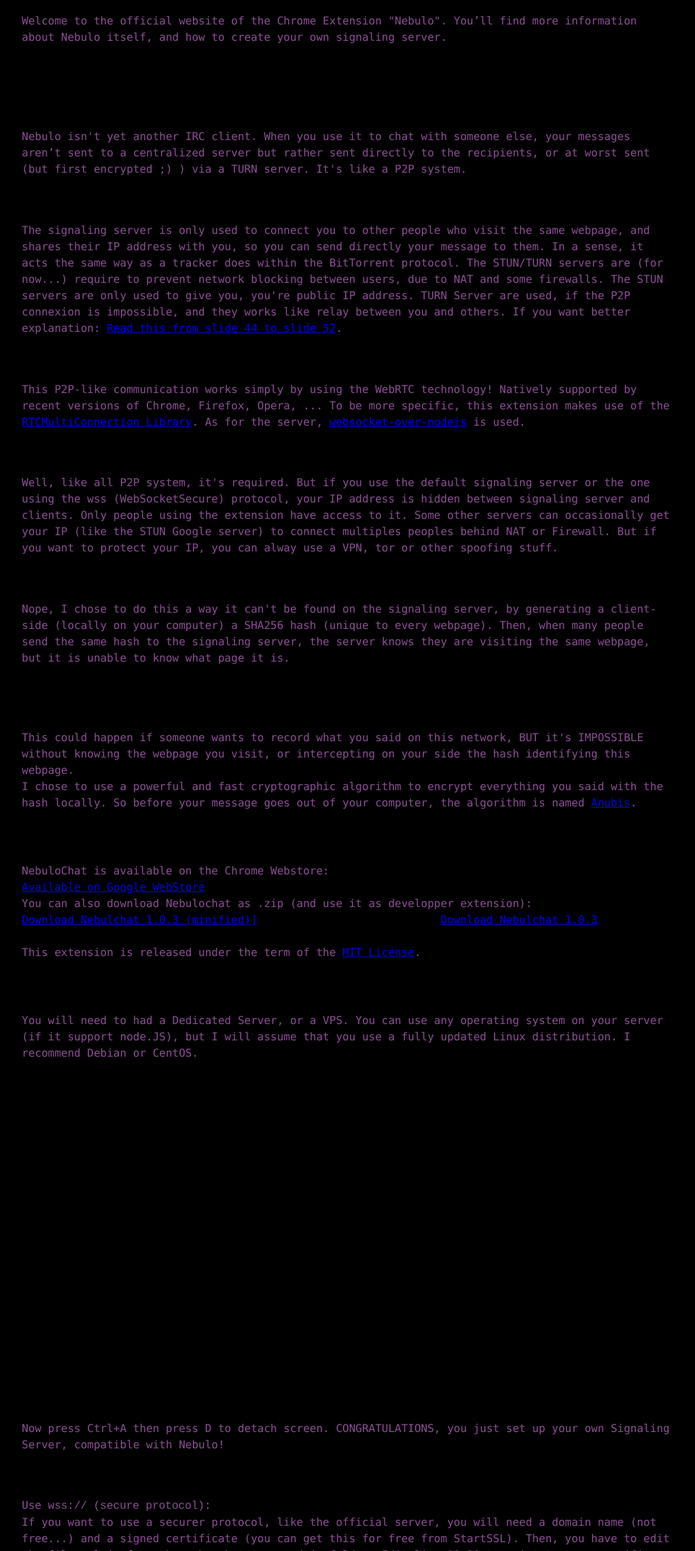
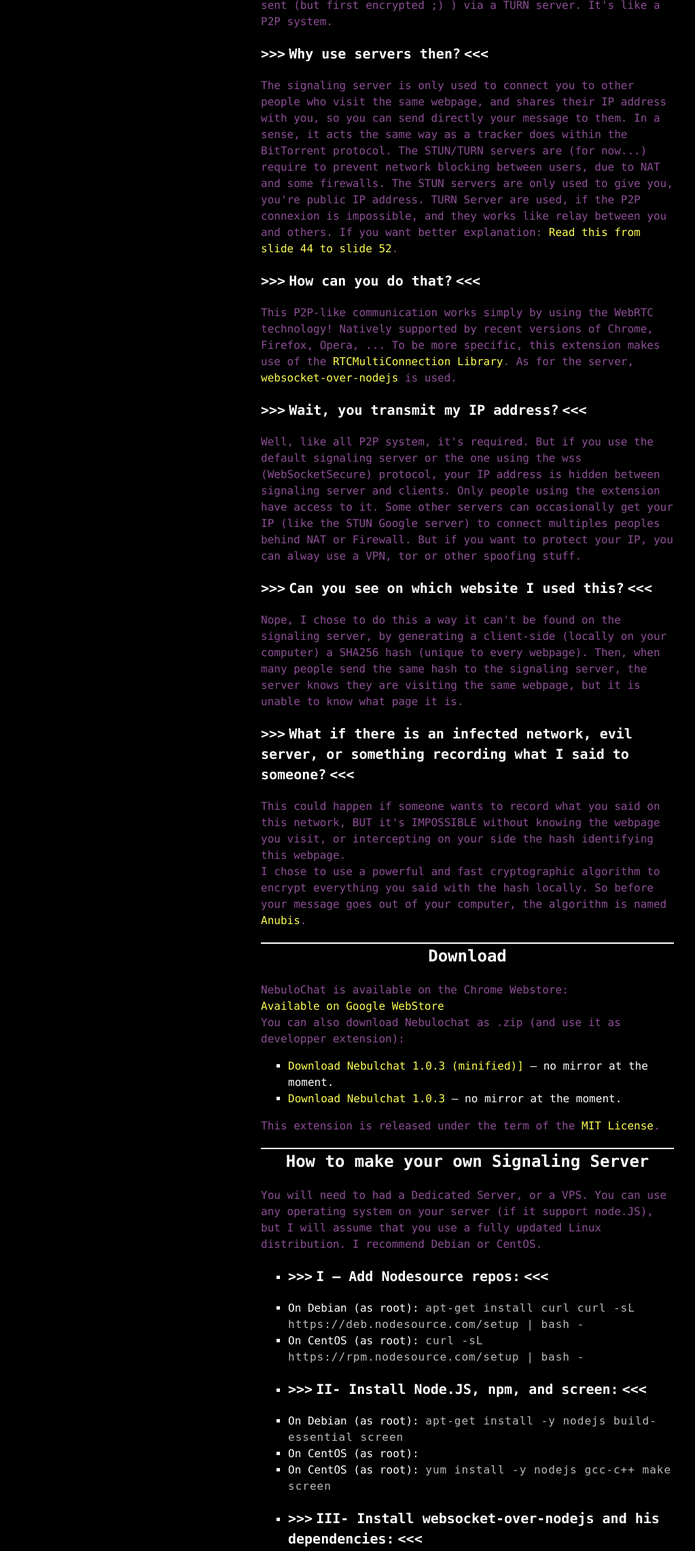
Before and after one commit to clementgalidie/nebulo-chat, a plain HTML site: page index.html in a window 1280 px wide. Shown: the part 519-2800 px from the top of the page at 68% size, without its empty margins (128-1151 px from the left). Drawn offline with Linux system fonts and the light colour scheme.

Commit message:
Updated index.html + added a logo

```diff
--- a/index.html
+++ b/index.html
@@ -1,136 +1,156 @@
 <!DOCTYPE html>
 <html lang="en" dir="ltr">
+
 <head>
   <meta charset="UTF-8">
   <title>Nebulochat</title>
   <link rel="stylesheet" href="assets/css/styles.css">
 </head>
+
 <body>
   <div class="ncWrapper">
+    <div class="ncLogoMenu">
       <img src="assets/img/nebulo.png" alt="Nebulochat" class="logo" width="316" height="210">
       <nav class="ncMenuWrapper" role="navigation">
         <ul class="ncMenu">
-        <li class="ncMenu-item"><a href="" class="ncMenu-link">Home</a></li>
-        <li class="ncMenu-item"><a href="" class="ncMenu-link">About</a></li>
-        <li class="ncMenu-item"><a href="" class="ncMenu-link">Download</a></li>
-        <li class="ncMenu-item"><a href="" class="ncMenu-link">How to make a signaling server</a></li>
-        <li class="ncMenu-item"><a href="" class="ncMenu-link">Special thanks</a></li>
+          <li class="ncMenu-item"><a href="" class="ncMenu-link">Home</a>
+          </li>
+          <li class="ncMenu-item"><a href="" class="ncMenu-link">About</a>
+          </li>
+          <li class="ncMenu-item"><a href="" class="ncMenu-link">Download</a>
+          </li>
+          <li class="ncMenu-item"><a href="" class="ncMenu-link">How to make a signaling server?</a>
+          </li>
+          <li class="ncMenu-item"><a href="" class="ncMenu-link">Special thanks</a>
+          </li>
         </ul>
       </nav>
-    <main role="main">
-      <h1>NEBULOchat</h1>
-<p>Welcome to the official website of the Chrome Extension "Nebulo".
-You’ll find more information about Nebulo itself, and how to create your own signaling server.</p>
+    </div>
+    <main class="ncContent" role="main">
+      <h1 class="ncContent-title">nebulo<span>chat</span></h1>
+      <p>Welcome to the official website of the Chrome Extension "Nebulo". You’ll find more information about Nebulo itself, and how to create your own signaling server.</p>
+      <section class="ncSection">
+        <header class="ncSection-header">
+          <h2 class="nc-subTitle">About</h2>
+          <h3 class="nc-subSubTitle">What makes Nebulo special?</h3>
+        </header>
+        <p>Nebulo isn't yet another IRC client. When you use it to chat with someone else, your messages aren’t sent to a centralized server but rather sent directly to the recipients, or at worst sent (but first encrypted ;) ) via a TURN server. It's like a P2P system.</p>
 
-      <h2>About</h2>
-<h3>What makes Nebulo special?</h3>
-<p>Nebulo isn't yet another IRC client. When you use it to chat with someone else, your messages aren’t sent to a centralized server but rather sent directly to the recipients, or at worst sent (but first encrypted ;) ) via a TURN server.
-  It's like a P2P system.</p>
+        <h3 class="nc-subSubTitle">Why use servers then?</h3>
+        <p>The signaling server is only used to connect you to other people who visit the same webpage, and shares their IP address with you, so you can send directly your message to them. In a sense, it acts the same way as a tracker does within the BitTorrent protocol. The STUN/TURN servers are (for now...) require to prevent network blocking between users, due to NAT and some firewalls. The STUN servers are only used to give you, you're public IP address. TURN Server are used, if the P2P connexion is impossible, and they works like relay between you and others. If you want better explanation: <a href="http://io13webrtc.appspot.com/#44">Read this from slide 44 to slide 52</a>.</p>
 
-<h3>Why use servers then?</h3>
-<p>The signaling server is only used to connect you to other people who visit the same webpage, and shares their IP address with you, so you can send directly your message to them.
-In a sense, it acts the same way as a tracker does within the BitTorrent protocol.
-The STUN/TURN servers are (for now...) require to prevent network blocking between users, due to NAT and some firewalls.
-The STUN servers are only used to give you, you're public IP address. TURN Server are used, if the P2P connexion is impossible, and they works like relay between you and others.
-If you want better explanation: <a href="http://io13webrtc.appspot.com/#44">Read this from slide 44 to slide 52</a>.</p>
+        <h3 class="nc-subSubTitle">How can you do that?</h3>
+        <p>This P2P-like communication works simply by using the WebRTC technology! Natively supported by recent versions of Chrome, Firefox, Opera, ... To be more specific, this extension makes use of the <a href="http://www.rtcmulticonnection.org/">RTCMultiConnection Library</a>. As for the server, <a href="https://github.com/muaz-khan/WebRTC-Experiment/tree/master/websocket-over-nodejs">websocket-over-nodejs</a> is used.</p>
 
-<h3>How can you do that?</h3>
-<p>This P2P-like communication works simply by using the WebRTC technology! Natively supported by recent versions of Chrome, Firefox, Opera, ...
-To be more specific, this extension makes use of the <a href="http://www.rtcmulticonnection.org/">RTCMultiConnection Library</a>.
-As for the server, <a href="https://github.com/muaz-khan/WebRTC-Experiment/tree/master/websocket-over-nodejs">websocket-over-nodejs</a> is used.</p>
+        <h3 class="nc-subSubTitle">Wait, you transmit my IP address?</h3>
+        <p>Well, like all P2P system, it's required. But if you use the default signaling server or the one using the wss (WebSocketSecure) protocol, your IP address is hidden between signaling server and clients. Only people using the extension have access to it. Some other servers can occasionally get your IP (like the STUN Google server) to connect multiples peoples behind NAT or Firewall. But if you want to protect your IP, you can alway use a VPN, tor or other spoofing stuff.</p>
 
-<h3>Wait, you transmit my IP address?</h3>
-<p>Well, like all P2P system, it's required. But if you use the default signaling server or the one using the wss (WebSocketSecure) protocol, your IP address is hidden between signaling server and clients.
-Only people using the extension have access to it.
-Some other servers can occasionally get your IP (like the STUN Google server) to connect multiples peoples behind NAT or Firewall. But if you want to protect your IP, you can alway use a VPN, tor or other spoofing stuff.</p>
+        <h3 class="nc-subSubTitle">Can you see on which website I used this?</h3>
+        <p>Nope, I chose to do this a way it can't be found on the signaling server, by generating a client-side (locally on your computer) a SHA256 hash (unique to every webpage). Then, when many people send the same hash to the signaling server, the server knows they are visiting the same webpage, but it is unable to know what page it is.</p>
 
-<h3>Can you see on which website I used this?</h3>
-<p>Nope, I chose to do this a way it can't be found on the signaling server, by generating a client-side (locally on your computer) a SHA256 hash (unique to every webpage).
-Then, when many people send the same hash to the signaling server, the server knows they are visiting the same webpage, but it is unable to know what page it is.</p>
-
-<h3>What if there is an infected network, evil server, or something recording what I said to someone?</h3>
-<p>This could happen if someone wants to record what you said on this network,
-BUT it's IMPOSSIBLE without knowing the webpage you visit, or intercepting on your side the hash identifying this webpage.</p>
+        <h3 class="nc-subSubTitle">What if there is an infected network, evil server, or something recording what I said to someone?</h3>
+        <p>This could happen if someone wants to record what you said on this network, BUT it's IMPOSSIBLE without knowing the webpage you visit, or intercepting on your side the hash identifying this webpage.</p>
 
         <p>I chose to use a powerful and fast cryptographic algorithm to encrypt everything you said with the hash locally. So before your message goes out of your computer, the algorithm is named <a href="http://en.wikipedia.org/wiki/Anubis_%28cipher%29">Anubis</a>.</p>
-
-<h2>Download</h2>
+      </section>
+      <section class="ncSection">
+        <header class="ncSection-header">
+          <h2 class="nc-subTitle">Download</h2>
+        </header>
         <p>NebuloChat is available on the Chrome Webstore:</p>
         <a href="https://chrome.google.com/webstore/category/apps">Available on Google WebStore</a>
         <p>You can also download Nebulochat as .zip (and use it as developper extension):</p>
-<a href="nebulochat.com/Nebulo_1.0.3.min.zip">Download Nebulchat 1.0.3 (minified)]</a> – no mirror at the moment.
-<a href="nebulochat.com/Nebulo_1.0.3.zip">Download Nebulchat 1.0.3</a> – no mirror at the moment.
+        <ul class="ncList">
+          <li class="ncList-item"><a class="ncList-link" href="nebulochat.com/Nebulo_1.0.3.min.zip">Download Nebulchat 1.0.3 (minified)]</a> – no mirror at the moment.</li>
+          <li class="ncList-item"><a class="ncList-link" href="nebulochat.com/Nebulo_1.0.3.zip">Download Nebulchat 1.0.3</a> – no mirror at the moment.</li>
+        </ul>
         <p>This extension is released under the term of the <a href="http://opensource.org/licenses/MIT">MIT License</a>.</p>
+      </section>
+      <section class="ncSection">
+        <header class="ncSection-header">
+          <h2 class="nc-subTitle">How to make your own Signaling Server</h2>
+        </header>
+        <p>You will need to had a Dedicated Server, or a VPS. You can use any operating system on your server (if it support node.JS), but I will assume that you use a fully updated Linux distribution. I recommend Debian or CentOS.</p>
 
-<h2>How to make your own Signaling Server</h2>
-<p>You will need to had a Dedicated Server, or a VPS.
-You can use any operating system on your server (if it support node.JS), but I will assume that you use a fully updated Linux distribution.
-I recommend Debian or CentOS.</p>
-
-<ul>
-  <li><h3>I – Add Nodesource repos:</h3></li>
-  <li><span>On Debian (as root):</span>
-    <code>
+        <ul class="ncList">
+          <li class="ncList-item">
+            <h3 class="nc-subSubTitle">I – Add Nodesource repos:</h3>
+          </li>
+          <li class="ncList-item"><span>On Debian (as root):</span>
+            <code class="ncCodeExample">
     apt-get install curl
     curl -sL https://deb.nodesource.com/setup | bash -
     </code>
           </li>
-  <li><span>On CentOS (as root):</span>
-    <code>
+          <li class="ncList-item"><span>On CentOS (as root):</span>
+            <code class="ncCodeExample">
     curl -sL https://rpm.nodesource.com/setup | bash -
     </code>
           </li>
-  <li><h3>II- Install Node.JS, npm, and screen:</h3></li>
-  <li><span>On Debian (as root):</span>
-    <code>
+          <li class="ncList-item">
+            <h3 class="nc-subSubTitle">II- Install Node.JS, npm, and screen:</h3>
+          </li>
+          <li class="ncList-item"><span>On Debian (as root):</span>
+            <code class="ncCodeExample">
     apt-get install -y nodejs build-essential screen
     </code>
           </li>
-  <li><span>On CentOS (as root):</span>
-    <code>
+          <li class="ncList-item"><span>On CentOS (as root):</span>
+            <li class="ncList-item"><span>On CentOS (as root):</span>
+              <code class="ncCodeExample">
     yum install -y nodejs gcc-c++ make screen
     </code>
             </li>
-  <li><h3>III- Install websocket-over-nodejs and his dependencies:</h3>
-    <ul>
-      <li><code>npm install node-static</code></li>
-      <li><code>npm install websocket</code></li>
-      <li><code>npm install websocket-over-nodejs</code></li>
+            <li class="ncList-item">
+              <h3 class="nc-subSubTitle">III- Install websocket-over-nodejs and his dependencies:</h3>
+              <ul class="ncList">
+                <li class="ncList-item"><code class="ncCodeExample">npm install node-static</code>
+                </li>
+                <li class="ncList-item"><code class="ncCodeExample">npm install websocket</code>
+                </li>
+                <li class="ncList-item"><code class="ncCodeExample">npm install websocket-over-nodejs</code>
+                </li>
               </ul>
             </li>
-<li><h3>IV- Run your signaling server:</h3>
-    <ul>
-      <li><code>cd node_modules/websocket-over-nodejs/</code></li>
-      <li><code>screen -S "signalingServer"</code></li>
-      <li><code>nodejs signaler.js</code></li>
+            <li class="ncList-item">
+              <h3 class="nc-subSubTitle">IV- Run your signaling server:</h3>
+              <ul class="ncList">
+                <li class="ncList-item"><code class="ncCodeExample">cd node_modules/websocket-over-nodejs/</code>
+                </li>
+                <li class="ncList-item"><code class="ncCodeExample">screen -S "signalingServer"</code>
+                </li>
+                <li class="ncList-item"><code class="ncCodeExample">nodejs signaler.js</code>
+                </li>
               </ul>
             </li>
         </ul>
-<p>Now press Ctrl+A then press D to detach screen.
-CONGRATULATIONS, you just set up your own Signaling Server, compatible with Nebulo!</p>
+        <p>Now press <kbd class="ncKey"><kbd class="ncKey">Ctrl</kbd>+<kbd class="ncKey">A</kbd></kbd>then press <kbd class="ncKey">D</kbd> to detach screen. CONGRATULATIONS, you just set up your own Signaling Server, compatible with Nebulo!</p>
 
-<h3>V- (OPTIONAL) Post-install settings</h3>
-<p>Use <code>wss:// (secure protocol):</code></p>
+        <h3 class="nc-subSubTitle">V- (OPTIONAL) Post-install settings</h3>
+        <p>Use <code class="ncCodeExample">wss:// (secure protocol):</code>
+        </p>
 
-<p>If you want to use a securer protocol, like the official server, you will need a domain name (not free...) and a signed certificate (you can get this for free from StartSSL).
-Then, you have to edit the file ssl.js from the websocket-over-nodejs folder. Edit line 19-20 to point to your certificate and your private key files.
-You can now run your signaling server by using "nodejs ssl.js" instead of "nodejs signaler.js".</p>
+        <p>If you want to use a securer protocol, like the official server, you will need a domain name (not free...) and a signed certificate (you can get this for free from StartSSL). Then, you have to edit the file ssl.js from the websocket-over-nodejs folder. Edit line 19-20 to point to your certificate and your private key files. You can now run your signaling server by using "nodejs ssl.js" instead of "nodejs signaler.js".</p>
 
         <span>Change the listening port:</span>
 
-<p>You can also change the listening port by editing signaler.js or ssl.js and change the line
-app.listen(...);
-at the end of the file to put whatever port number you would like between the brackets.
-For example, if you want to use the port "22500", you would write "app.listen(22500);".</p>
+        <p>You can also change the listening port by editing signaler.js or ssl.js and change the line app.listen(...); at the end of the file to put whatever port number you would like between the brackets. For example, if you want to use the port "22500", you would write "app.listen(22500);".</p>
+      </section>
+      <section class="ncSection">
+        <header class="ncSection-header">
+          <h2 class="nc-subTitle">Special Thanks</h2>
+        </header>
 
-<h2>Special Thanks</h2>
-
-<ul>
-  <li><a href="http://kp-sama.deviantart.com/">KuroPekoe</a>, who designed the cool Nebulo logo.</li>
-  <li><a href="http://clement-galidie.fr/">Galidie Clément</a>, who designed the extension popup.</li>
+        <ul class="ncList">
+          <li class="ncList-item"><a class="ncList-link" href="http://kp-sama.deviantart.com/">KuroPekoe</a>, who designed the cool Nebulo logo.</li>
+          <li class="ncList-item"><a class="ncList-link" href="http://clement-galidie.fr/">Galidie Clément</a>, who designed the extension popup.</li>
         </ul>
-      <p>Copyright (c) 2014 nebulochat.com. All rights reserved.</p>
+      </section>
+      <footer class="footer" role="contentinfo">
+        <p>Copyright &copy; 2014 <a class="footer-link" href="#">nebulochat.com</a>. All rights reserved.</p>
+      </footer>
     </main>
   </div>
 </body>
+
 </html>
```
Also changed, not shown: assets/img/nebulo-title.png (added). Lines whose indentation alone changed are shown as unchanged.
